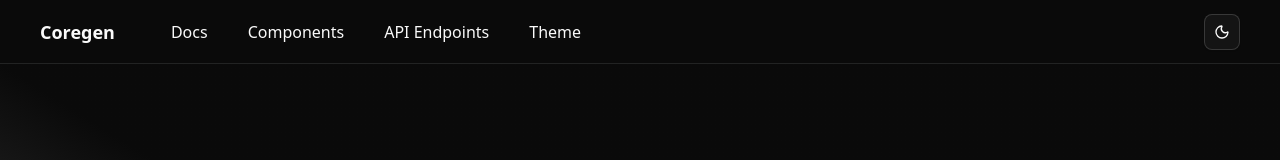
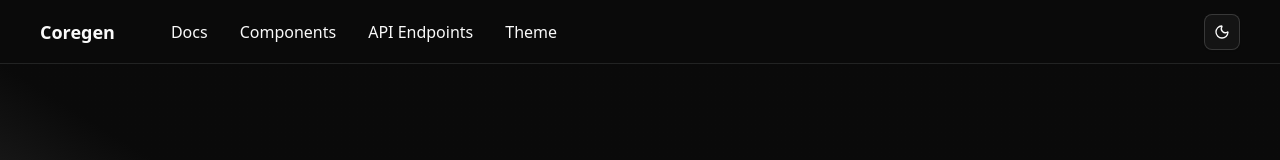
Before and after one commit to A-B-H-I-S-H-E-K-S-H-A-W/coregen, a Next.js app: page / in a window 1280 px wide. Shown: the top 160 px of the page. Built offline with nearby package versions, Linux system fonts and the light colour scheme.

Commit message:
Minor desgin change

```diff
--- a/src/components/Navbar.jsx
+++ b/src/components/Navbar.jsx
@@ -20,10 +20,9 @@ const Navbar = () => {
     <>
       <nav className="border-b w-full h-16 px-6 sm:px-10">
         <header className="flex justify-between items-center h-16">
-          {/* Logo + Desktop Nav */}
           <div className="flex items-center gap-10">
             <span className="font-bold text-lg">Coregen</span>
-            <ul className="hidden md:flex flex-row gap-2">
+            <ul className="hidden md:flex flex-row">
               {navLinks.map(({ id, title, link }) => (
                 <li key={id}>
                   <Link href={link}>
@@ -35,11 +34,8 @@ const Navbar = () => {
               ))}
             </ul>
           </div>
-
-          {/* Right Side */}
           <div className="flex gap-4">
             <ThemeToggler />
-            {/* Mobile Menu Button */}
             <button
               onClick={() => setMenuState(!menuState)}
               aria-label={menuState ? "Close Menu" : "Open Menu"}
@@ -55,16 +51,14 @@ const Navbar = () => {
         </header>
       </nav>
 
-      {/* Mobile Fullscreen Overlay */}
       {menuState && (
         <div className="fixed inset-0 z-50">
-          {/* Dark blurred background */}
+
           <div
             className="absolute inset-0 bg-background/10 backdrop-blur-xs"
             onClick={() => setMenuState(false)}
           />
 
-          {/* Sidebar Menu */}
           <div className="relative z-50 bg-background w-64 h-full p-6 flex flex-col gap-6 animate-slideIn">
             <span className="font-bold text-xl">Coregen</span>
             <ul className="flex flex-col gap-4">
--- a/src/styles/globals.css
+++ b/src/styles/globals.css
@@ -49,7 +49,7 @@
   --card-foreground: oklch(0.145 0 0);
   --popover: oklch(1 0 0);
   --popover-foreground: oklch(0.145 0 0);
-  --primary: oklch(0.62 0.19 260);
+  --primary: oklch(0.145 0 0);
   --primary-foreground: oklch(0.985 0 0);
   --secondary: oklch(0.97 0 0);
   --secondary-foreground: oklch(0.205 0 0);
```
